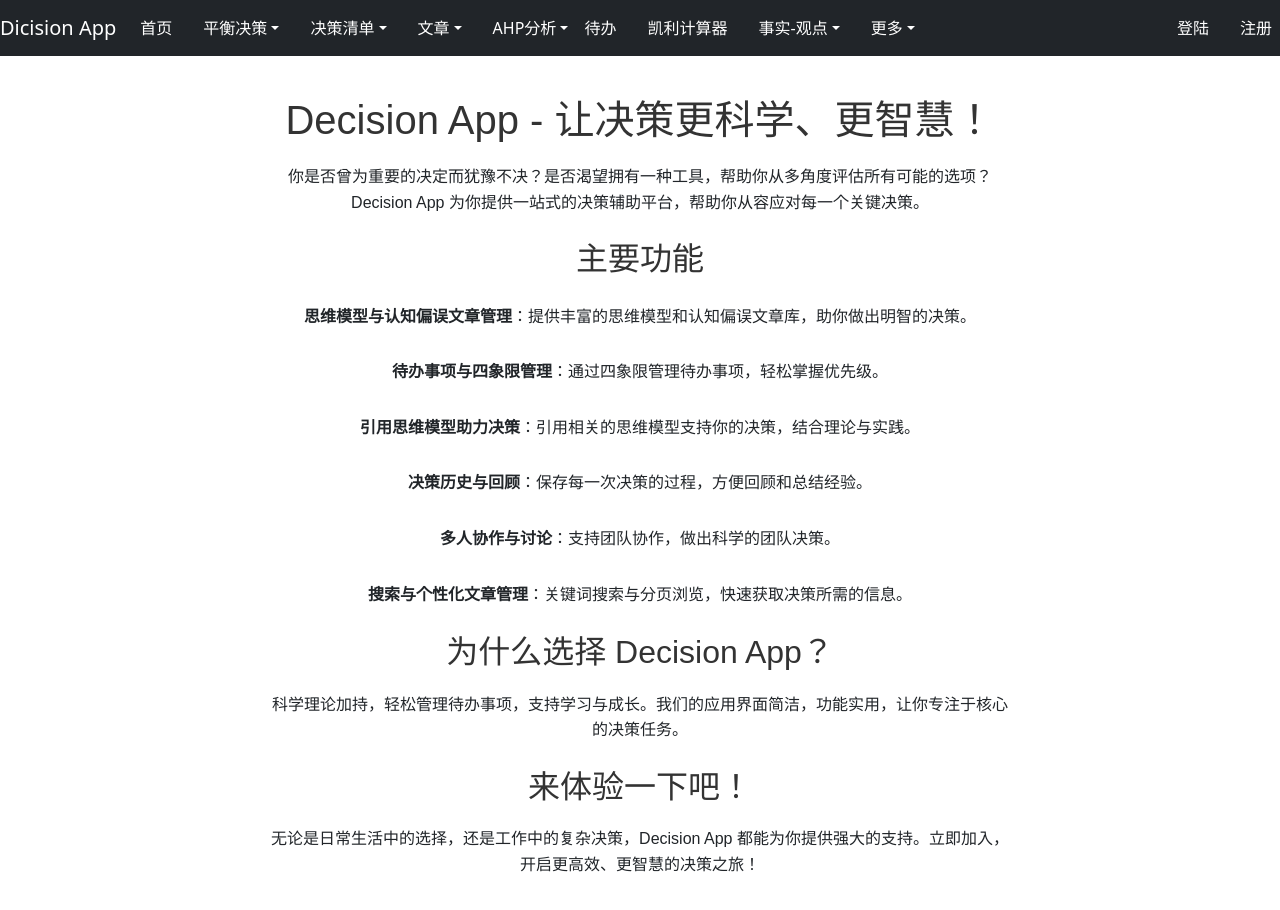
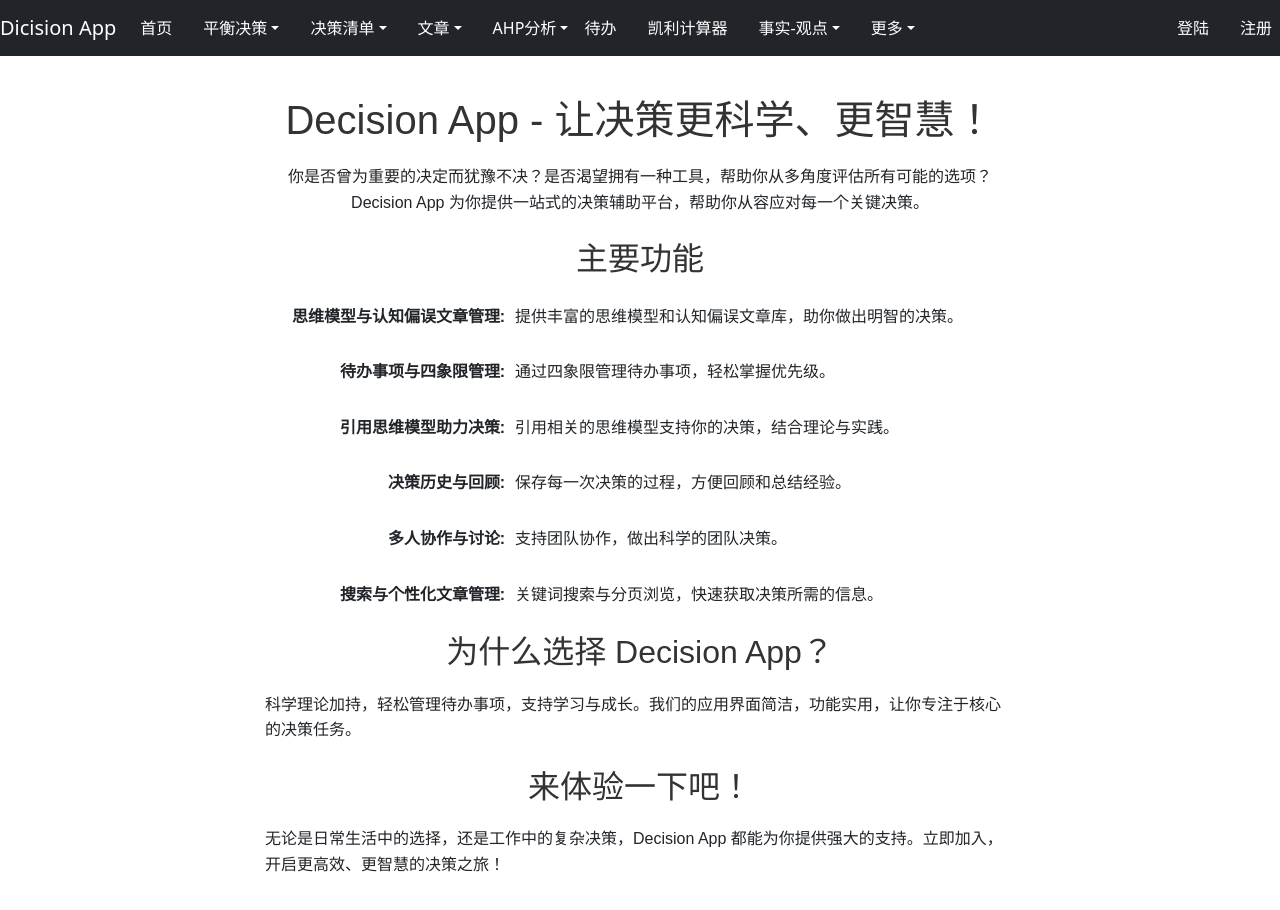
Before and after one commit to tuxiantian/decision-app, a React (Create React App) app: page /about-us in a window 1280 px wide. Shown: the top 910 px of the page. Built offline with nearby package versions, Linux system fonts and the light colour scheme; no server answers; a small style sheet from the web is missing.

Commit message:
优化关于我们的显示样式

```diff
--- a/src/AboutUs.css
+++ b/src/AboutUs.css
@@ -23,3 +23,31 @@
   .about-us-container p {
     margin-bottom: 20px;
   }
+
+  .feature-list {
+    list-style: none;
+    padding: 0;
+  }
+
+  .feature-item {
+    display: grid;
+    grid-template-columns: 240px auto; /* 第一列固定宽度 */
+    margin-bottom: 0.8rem;
+  }
+
+  .feature-title {
+    text-align: right;
+    padding-right: 10px;
+    position: relative;
+  }
+
+  .feature-title::after {
+    content: ":";
+    position: absolute;
+    right: 5px;
+  }
+
+  .feature-desc {
+    padding-left: 5px;
+    text-align: left;
+  }
--- a/src/AboutUs.js
+++ b/src/AboutUs.js
@@ -1,6 +1,32 @@
 import React from 'react';
 import './AboutUs.css'; // 可以单独创建一个 CSS 文件，控制页面样式
 import { type } from '@testing-library/user-event/dist/type';
+
+const features = [
+  {
+    title: '思维模型与认知偏误文章管理',
+    description: '提供丰富的思维模型和认知偏误文章库，助你做出明智的决策。'
+  },
+  {
+    title: '待办事项与四象限管理',
+    description: '通过四象限管理待办事项，轻松掌握优先级。'
+  },
+  {
+    title: '引用思维模型助力决策',
+    description: '引用相关的思维模型支持你的决策，结合理论与实践。'
+  },
+  {
+    title: '决策历史与回顾',
+    description: '保存每一次决策的过程，方便回顾和总结经验。'
+  }, {
+    title: '多人协作与讨论',
+    description: '支持团队协作，做出科学的团队决策。'
+  },
+  {
+    title: '搜索与个性化文章管理',
+    description: '关键词搜索与分页浏览，快速获取决策所需的信息。'
+  },
+];
 
 const AboutUs = () => {
   return (
@@ -11,20 +37,20 @@ const AboutUs = () => {
       </p>
 
       <h2>主要功能</h2>
-      <ul>
-        <li><strong>思维模型与认知偏误文章管理</strong>：提供丰富的思维模型和认知偏误文章库，助你做出明智的决策。</li>
-        <li><strong>待办事项与四象限管理</strong>：通过四象限管理待办事项，轻松掌握优先级。</li>
-        <li><strong>引用思维模型助力决策</strong>：引用相关的思维模型支持你的决策，结合理论与实践。</li>
-        <li><strong>决策历史与回顾</strong>：保存每一次决策的过程，方便回顾和总结经验。</li>
-        <li><strong>多人协作与讨论</strong>：支持团队协作，做出科学的团队决策。</li>
-        <li><strong>搜索与个性化文章管理</strong>：关键词搜索与分页浏览，快速获取决策所需的信息。</li>
+      <ul className="feature-list">
+        {features.map((feature, index) => (
+          <li key={index} className="feature-item">
+            <strong className="feature-title">{feature.title}</strong>
+            <span className="feature-desc">{feature.description}</span>
+          </li>
+        ))}
       </ul>
 
       <h2>为什么选择 Decision App？</h2>
-      <p>科学理论加持，轻松管理待办事项，支持学习与成长。我们的应用界面简洁，功能实用，让你专注于核心的决策任务。</p>
+      <p style={{textAlign:'left'}}>科学理论加持，轻松管理待办事项，支持学习与成长。我们的应用界面简洁，功能实用，让你专注于核心的决策任务。</p>
 
       <h2>来体验一下吧！</h2>
-      <p>无论是日常生活中的选择，还是工作中的复杂决策，Decision App 都能为你提供强大的支持。立即加入，开启更高效、更智慧的决策之旅！</p>
+      <p style={{textAlign:'left'}}>无论是日常生活中的选择，还是工作中的复杂决策，Decision App 都能为你提供强大的支持。立即加入，开启更高效、更智慧的决策之旅！</p>
     </div>
   );
 };
```
